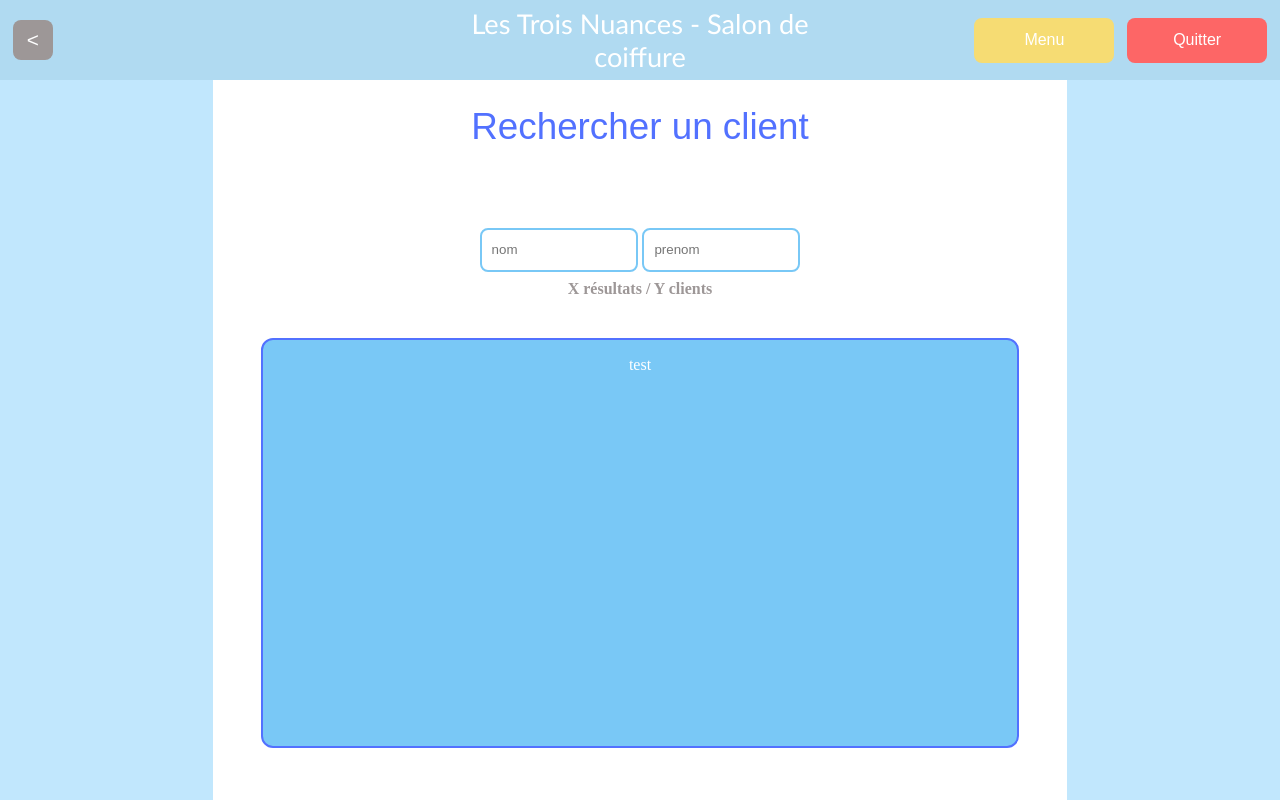
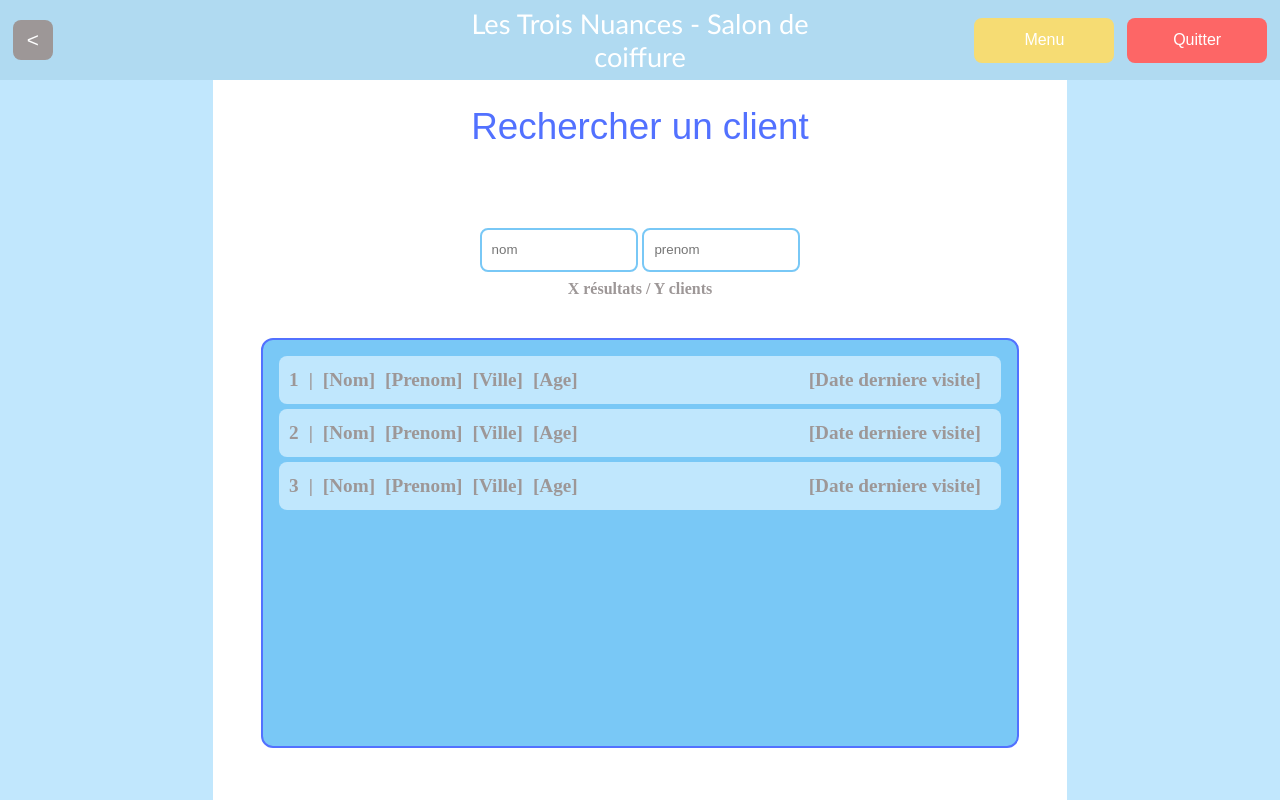
Before and after one commit to Julien-Demogue/Les_Trois_Nuances-Gestion_Client, a Vue app: page /#/search-client in a window 1280 px wide. Built offline with nearby package versions, Linux system fonts and the light colour scheme.

Commit message:
début de mouseEnter et mouseExit pour style lignes client

```diff
--- /dev/null
+++ b/src/components/ClientLine.vue
@@ -0,0 +1,74 @@
+<script setup lang="ts">
+
+let line : any
+line = Element;
+
+const mouseEnter = () => {// Accéder à l'attribut `id` de l'élément
+    line.style.border = "2px solid black";
+};
+
+const mouseExit = () => {// Accéder à l'attribut `id` de l'élément
+    line.style.border = "";
+};
+</script>
+
+<template>
+<div class="line" id="line" @mouseenter="mouseEnter" @mouseleave="mouseExit">
+    <div class="left-side">
+        <div class="id element">{{ id }}</div>
+        <div class="sep element">|</div>
+        <div class="nom element">[Nom]</div>
+        <div class="prenom element">[Prenom]</div>
+        <div class="ville element">[Ville]</div>
+        <div class="age element">[Age]</div>
+    </div>
+    <div class="right-side">
+        <div class="dateDerniereVisite element">[Date derniere visite]</div>
+    </div>
+</div>
+</template>
+
+<script lang="ts">
+export default {
+    props: {
+        id:{
+            type: Number,
+            required: true
+        }
+    }
+};
+</script>
+
+<style focused>
+.line{
+    display: grid;
+    grid-template-columns: 2fr 1fr;
+    background-color: #C0E7FD;
+    height: 6vh;
+    width: 100%;
+    border-radius: 8px;
+    align-items: center;
+    margin-bottom: 5px;
+}
+
+.left-side, .right-side{
+    display: flex;
+}
+
+.left-side{
+    margin-left: 10px;
+    justify-content: left;
+}
+
+.right-side{
+    margin-right: 10px;
+    justify-content: right;
+}
+
+.element{
+    margin-right: 10px;
+    color: #9D9797;
+    font-size: 1.2rem;
+    font-weight: bold;
+}
+</style>
--- a/src/components/SearchClientForm.vue
+++ b/src/components/SearchClientForm.vue
@@ -1,3 +1,7 @@
+<script setup lang="ts">
+import ClientLine from './ClientLine.vue';
+</script>
+
 <template>
     <div class="search-form">
         <div class="input-group">
@@ -6,7 +10,9 @@
         </div>
         <div class="results-count">X résultats / Y clients</div>
         <div class="results-container">
-            test
+            <ClientLine :id="1"/>
+            <ClientLine :id="2"/>
+            <ClientLine :id="3"/>
         </div>
     </div>
 </template>
@@ -29,8 +35,6 @@
 .results-container{
     width: 90%;
     height: 100%;
-    display: flex;
-    flex-direction: column;
     align-items: center;
     background-color: #79C8F6;
     margin-top: 5vh;
```
